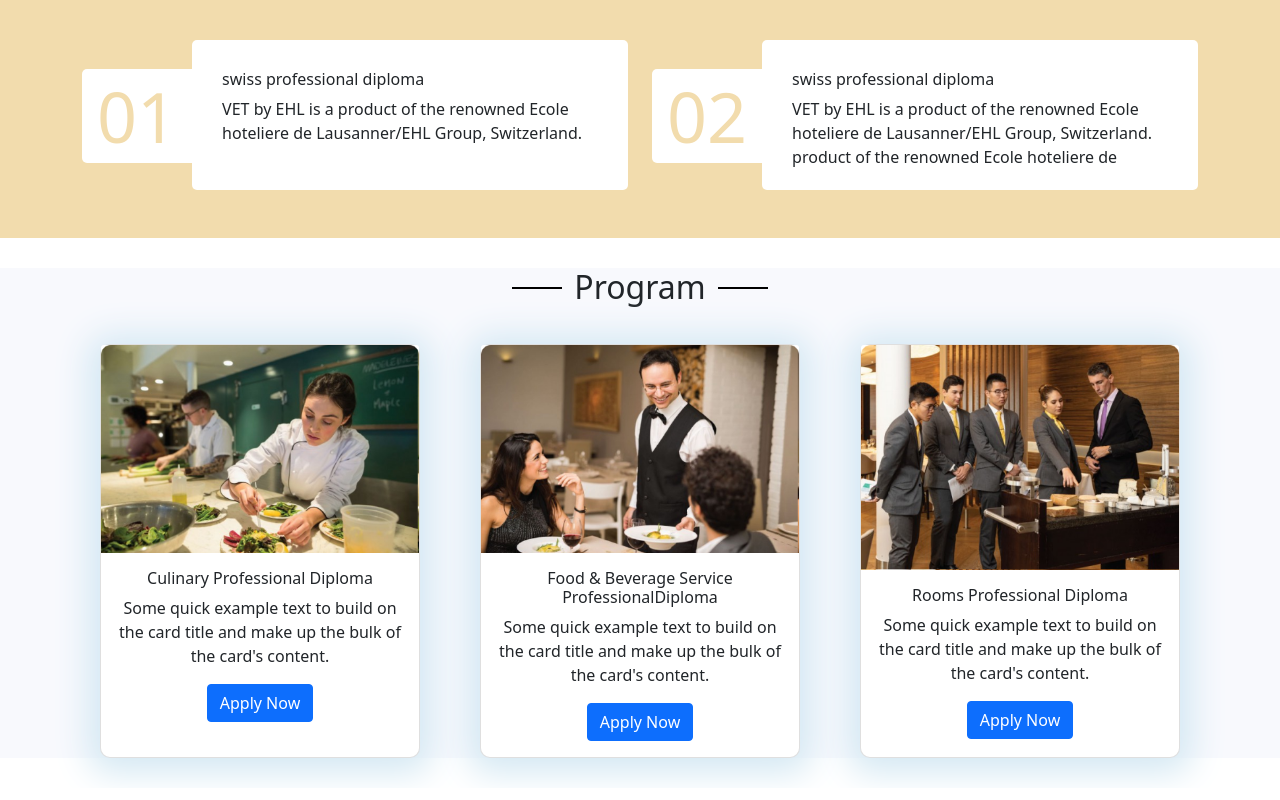
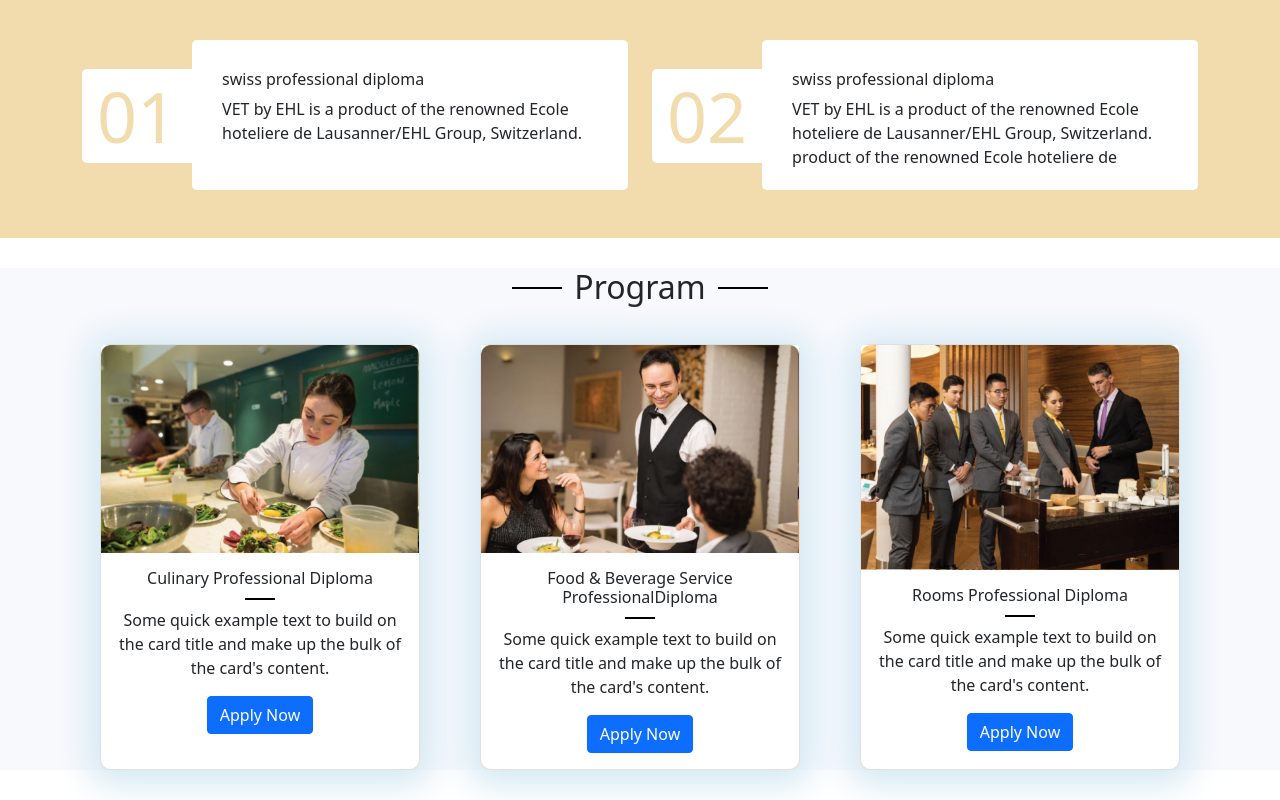
Before and after one commit to miladsiddiquey/client, a plain HTML site: page index.html in a window 1280 px wide. Shown: the part 669-1469 px from the top of the page. Drawn offline with nearby package versions, Linux system fonts and the light colour scheme.

Commit message:
again add

```diff
--- a/style.css
+++ b/style.css
@@ -123,3 +123,12 @@ form {
 .card-body h5{
     font-size: 16px;
 }
+.card-body h5::after{
+    content: '';
+    background: #000;
+    width: 30px;
+    height: 2px;
+    display: block;
+    margin: 0 auto;
+    margin-top: 10px;
+}
```
